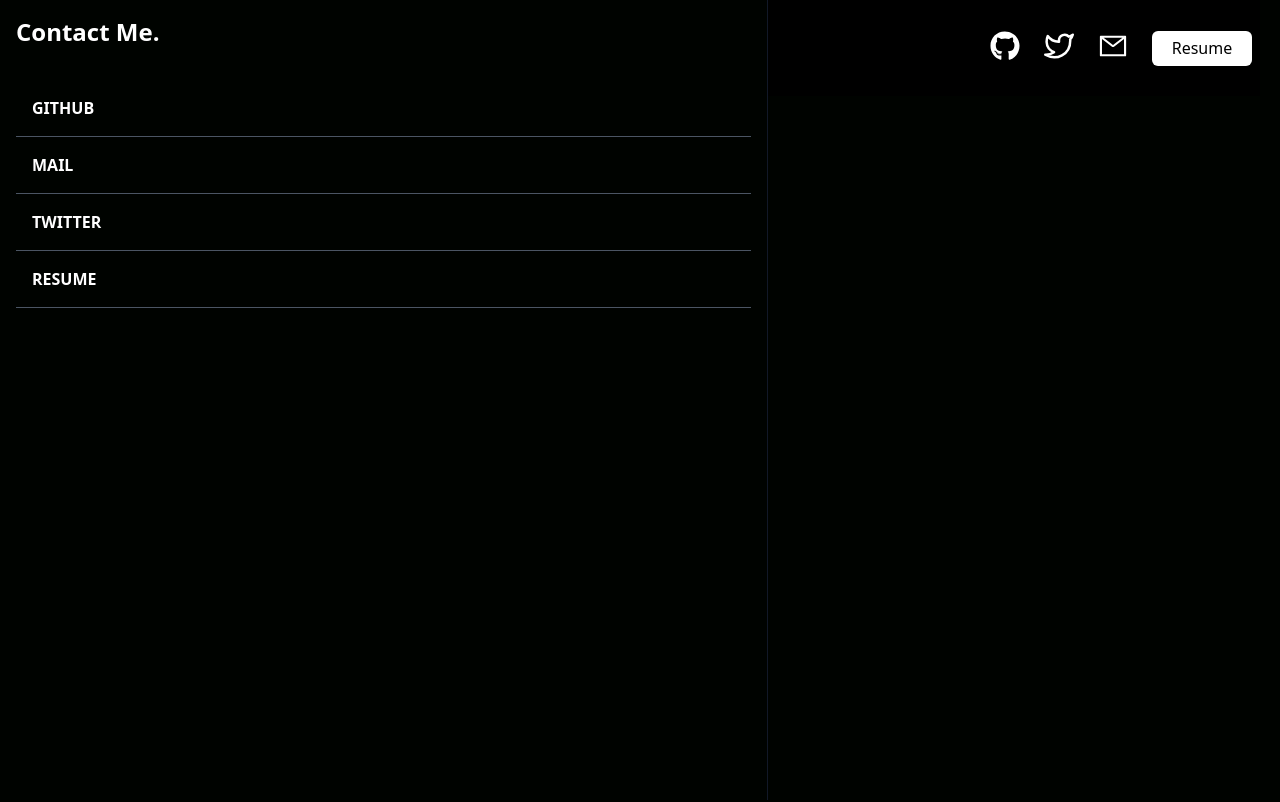
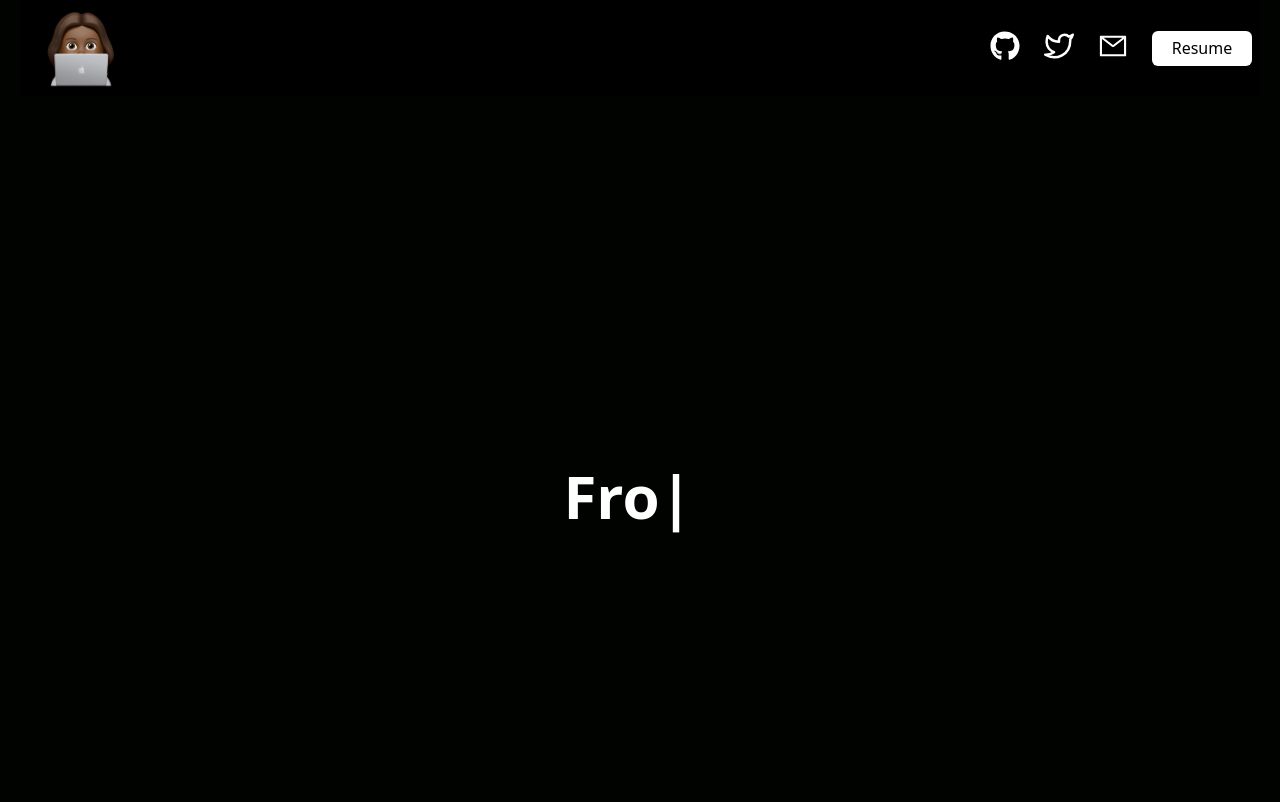
Before and after one commit to Aiwerioghene/Myportfolio, a React (Create React App) app: page / in a window 1280 px wide. Shown: the top 802 px of the page. Built offline with nearby package versions, Linux system fonts and the light colour scheme.

Commit message:
Navbar done.

```diff
--- a/src/components/Navbar.jsx
+++ b/src/components/Navbar.jsx
@@ -45,7 +45,7 @@
         </div>
       </div>
 
-      <div className={!nav ? 'fixed left-0 top-0 w-[60%] h-full border-r border-r-gray-900 bg-[#000300] ease-in-out duration-500' : 'fixed left-[-100%]'}>
+      <div className={nav ? 'fixed left-0 top-0 w-[60%] h-full border-r border-r-gray-900 bg-[#000300] ease-in-out duration-500' : 'fixed left-[-100%]'}>
         <h1 className='w-full text-2xl font-bold text-white m-4'>Contact Me.</h1>
         <ul className='uppercase p-4'>
           <li className='p-4 border-b border-gray-600 font-bold hover:text-yellow-700 '> <a href='https://github.com/daysuwaa' target='_blank' rel='noreferrer'>GitHub</a></li>
```
